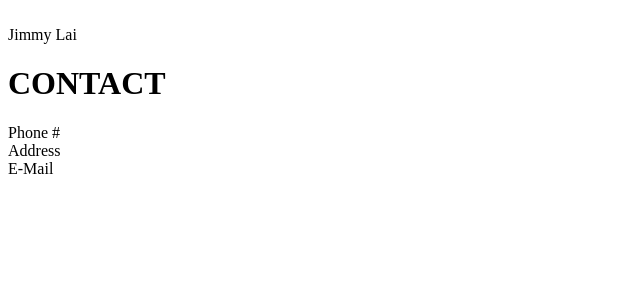
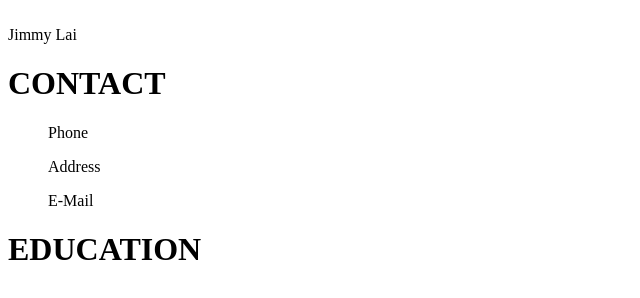
Before and after one commit to Ramen-King/resume, a plain HTML site: page index.html in a window 1280 px wide. Shown: the whole page, without its empty margins (0-640 px from the left). Drawn offline with Linux system fonts and the light colour scheme.

Commit message:
created div edu

```diff
--- a/index.html
+++ b/index.html
@@ -14,12 +14,13 @@
         <div>Jimmy Lai</div>
     <div id="contact">
         <h1>CONTACT</h1>
-        <div>Phone #</div>
-        <div>Address</div>
-        <div>E-Mail</div>
+        <ul>Phone</ul>
+        <ul>Address</ul>
+        <ul>E-Mail</ul>
     </div>
     <div id="edu">
-
+        <h1>EDUCATION</h1>
+        <ul></ul>
     </div>
 
 
```
